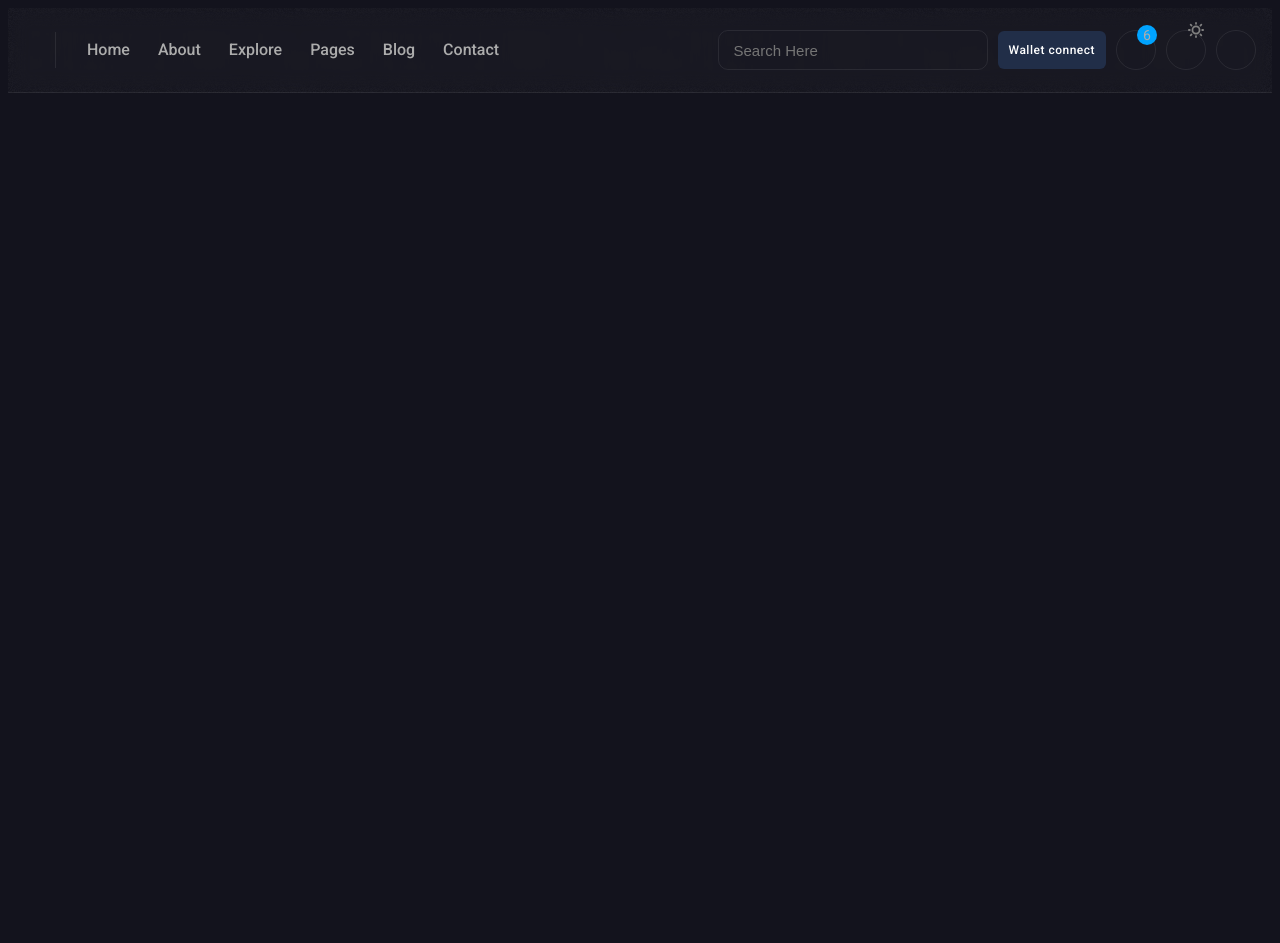
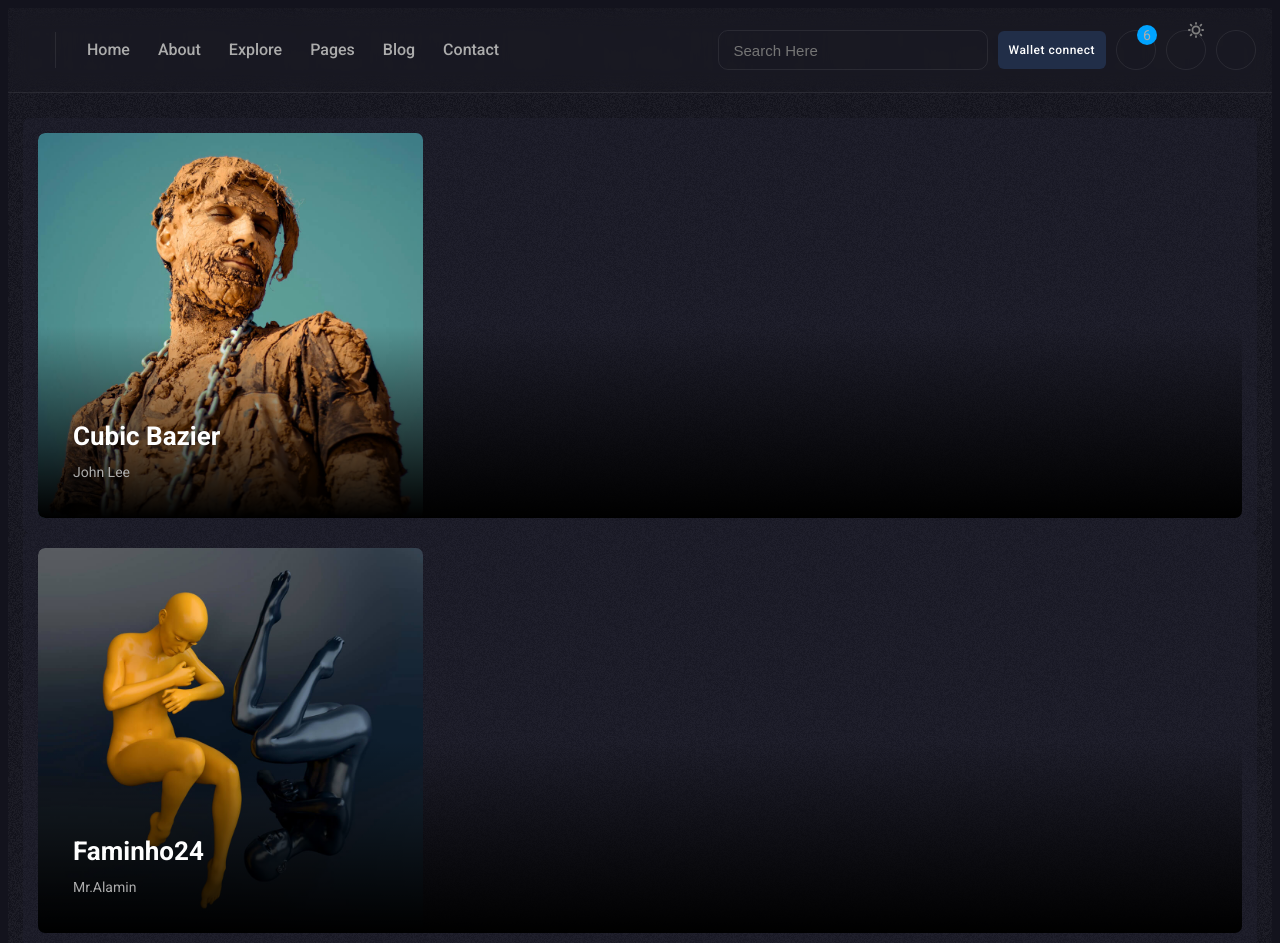
Before and after one commit to Oladayo-Ahmod/NFT_marketplace_next, a Next.js app in the folder frontend/: page / in a window 1280 px wide. Shown: the top 943 px of the page. Built offline with nearby package versions, Linux system fonts and the light colour scheme.

Commit message:
set up page banner

```diff
--- /dev/null
+++ b/frontend/components/banner.js
@@ -0,0 +1,77 @@
+import Image from "next/image"
+
+const Banner =()=>{
+    return (
+        <>
+          {/* <!-- start banner area --> */}
+    <div className="banner-area pt--25">
+        <div className="container-fluid">
+            <div className="row">
+                <div className="slider-style-2 slick-activation-01 slick-arrow-style-one slick-arrow-between">
+
+                    {/* <!-- Start Single Portfolio  --> */}
+                    <div className="single-slide">
+                        <div className="inner">
+                            <div className="thumbnail">
+                                <a href="product-details.html"><Image src="/images/banner/banner-01.jpg" width={385} height={385} alt="NFT_portfolio" /></a>
+                            </div>
+                            <div className="banner-read-thumb">
+                                <h4><a href="product-details.html">Cubic Bazier</a></h4>
+                                <span>John Lee</span>
+                            </div>
+                        </div>
+                    </div>
+                    {/* <!-- Start Single Portfolio  --> */}
+
+                    {/* <!-- Start Single Portfolio  --> */}
+                    <div className="single-slide">
+                        <div className="inner">
+                            <div className="thumbnail">
+                                <a href="product-details.html"><Image src="/images/banner/banner-02.jpg" width={385} height={385} alt="NFT_portfolio" /></a>
+                            </div>
+                            <div className="banner-read-thumb">
+                                <h4><a href="product-details.html">Faminho24</a></h4>
+                                <span>Mr.Alamin</span>
+                            </div>
+                        </div>
+                    </div>
+                    {/* <!-- Start Single Portfolio  --> */}
+
+                    {/* <!-- Start Single Portfolio  --> */}
+                    <div className="single-slide">
+                        <div className="inner">
+                            <div className="thumbnail">
+                                <a href="product-details.html"><Image src="/images/banner/banner-03.jpg" width={385} height={385} alt="NFT_portfolio" /></a>
+                            </div>
+                            <div className="banner-read-thumb">
+                                <h4><a href="product-details.html">Tzniistan</a></h4>
+                                <span>Ms.maybin</span>
+                            </div>
+                        </div>
+                    </div>
+                    {/* <!-- Start Single Portfolio  --> */}
+
+                    {/* <!-- Start Single Portfolio  --> */}
+                    <div className="single-slide">
+                        <div className="inner">
+                            <div className="thumbnail">
+                                <a href="product-details.html"><Image src="/images/banner/banner-04.jpg" width={385} height={385} alt="NFT_portfolio" /></a>
+                            </div>
+                            <div className="banner-read-thumb">
+                                <h4><a href="product-details.html">Bazier</a></h4>
+                                <span>Ms.Dhoni</span>
+                            </div>
+                        </div>
+                    </div>
+                    {/* <!-- Start Single Portfolio  --> */}
+
+                </div>
+            </div>
+        </div>
+    </div>
+    {/* <!-- End banner area -- */}
+        </>
+    )
+}
+
+export default Banner
--- a/frontend/pages/_app.js
+++ b/frontend/pages/_app.js
@@ -3,6 +3,8 @@
 // import '@/styles/plugins/jquery-ui.min.css'
 import '@/styles/vendor/nice-select.css'
 import '@/styles/vendor/odometer.css'
+import '@/styles/vendor/slick.css'
+import '@/styles/vendor/slick-theme.css'
 import '@/styles/style.css'
 
 
--- a/frontend/pages/index.js
+++ b/frontend/pages/index.js
@@ -1,21 +1,24 @@
 import Head from 'next/head'
 import Image from 'next/image'
 import { Inter } from '@next/font/google'
-import Navbar from '../components/Navbar'
+import Banner from '../components/banner'
 
 
 const inter = Inter({ subsets: ['latin'] })
 
 export default function Home() {
   return (
-    // <>
+    <>
       <Head>
         <title>NFT Marketplace</title>
         <meta name="description" content="An awesome nft marketplace" />
         <meta name="viewport" content="width=device-width, initial-scale=1" />
         <link rel="icon" href="/favicon.ico" />
       </Head>
+      <main>
+      <Banner />
+      </main>
 
-    // </>
+    </>
   )
 }
```
Also changed, not shown: frontend/styles/vendor/slick-theme.css (+1 -1 lines), frontend/public/fonts/Feather.ttf (renamed from frontend/fonts/Feather.ttf).
